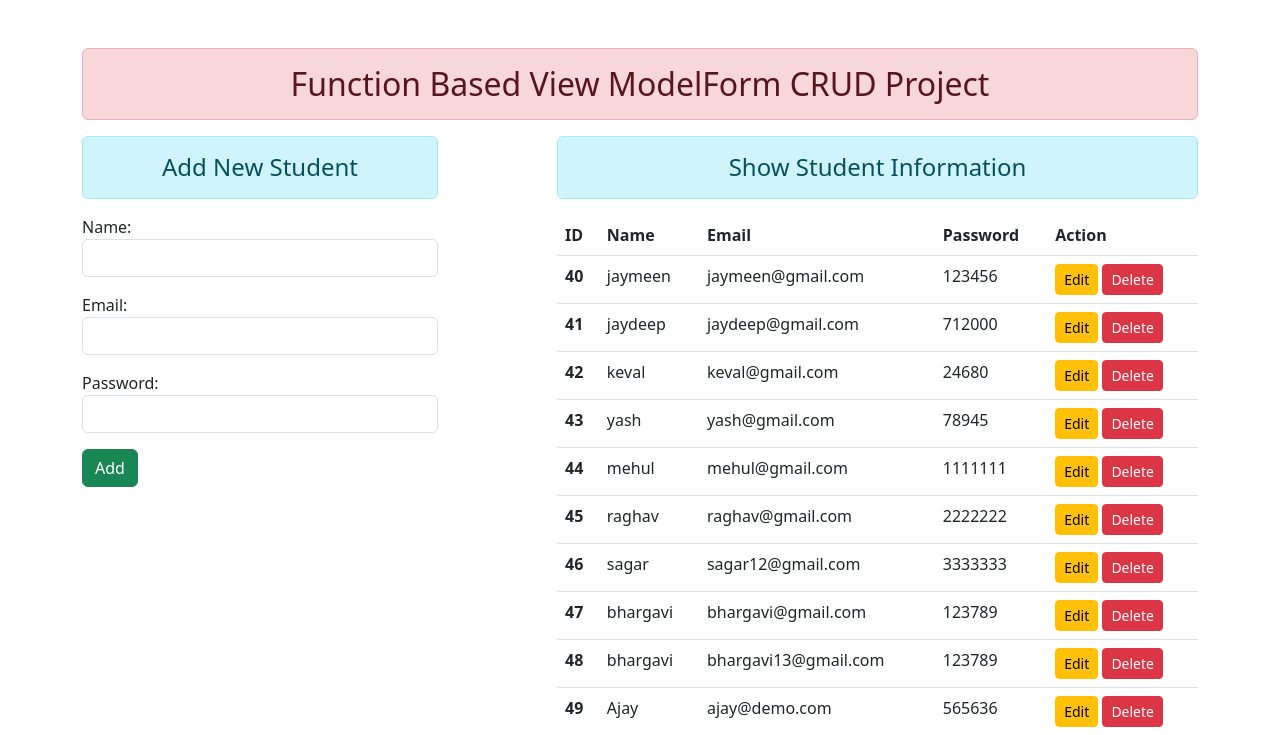
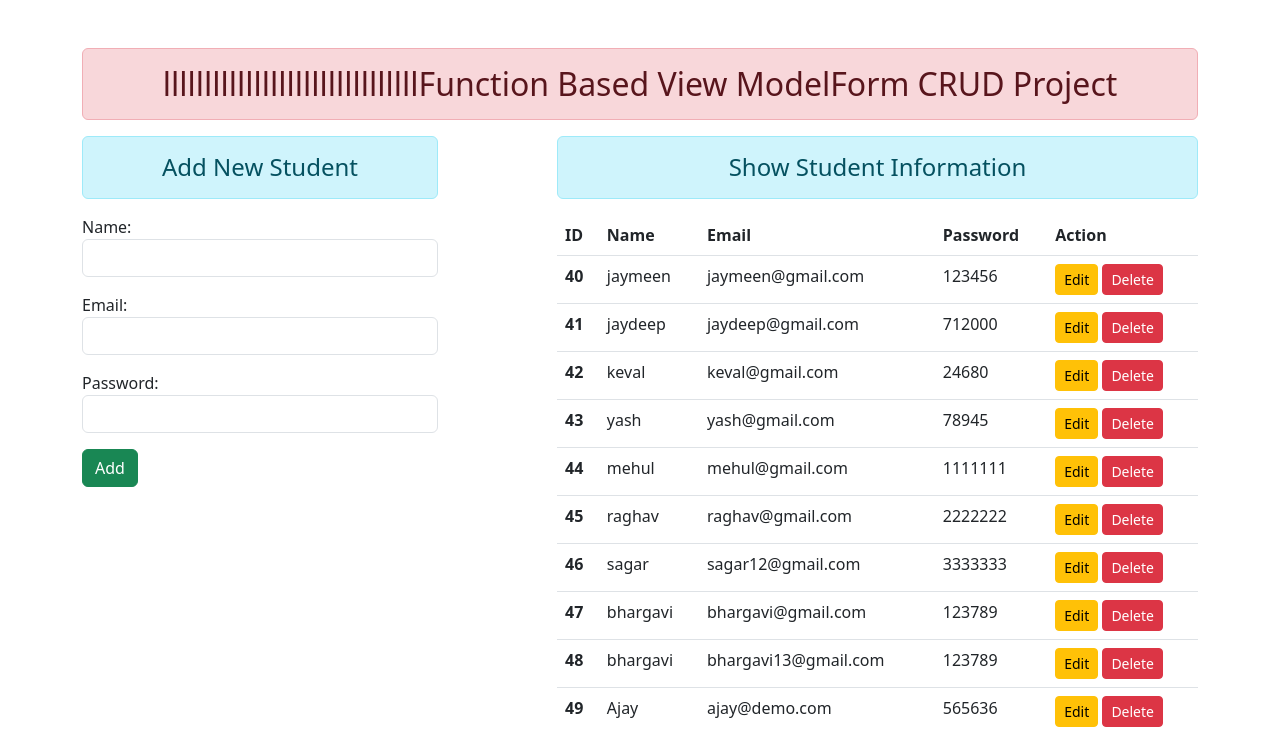
Before and after one commit to Jaymeen18/CRUD-PROJECT, a Django app: page / in a window 1280 px wide. Shown: the top 735 px of the page. Run offline with Django 4.2, Linux system fonts and the light colour scheme; data comes from the database, SQL or seed files in the repository; some libraries are stand-ins or nearby versions.

Commit message:
final changes

```diff
--- a/enroll/templates/enroll/base.html
+++ b/enroll/templates/enroll/base.html
@@ -14,11 +14,12 @@
 </head>
 <body>
     <div class="container mt-5">
-        <h2 class="text-center alert alert-danger">Function Based View ModelForm CRUD Project</h2>
+        <h2 class="text-center alert alert-danger">
+            lllllllllllllllllllllllllllllllFunction Based View ModelForm CRUD Project</h2>
         {% block content %}
 
         {% endblock content%}
-    </div>
+    </div>q
 
     <script src="{% static 'enroll/js/jqurey.js' %}"></script>
     <script src="{% static 'enroll/js/popper.js' %}"></script>
```
